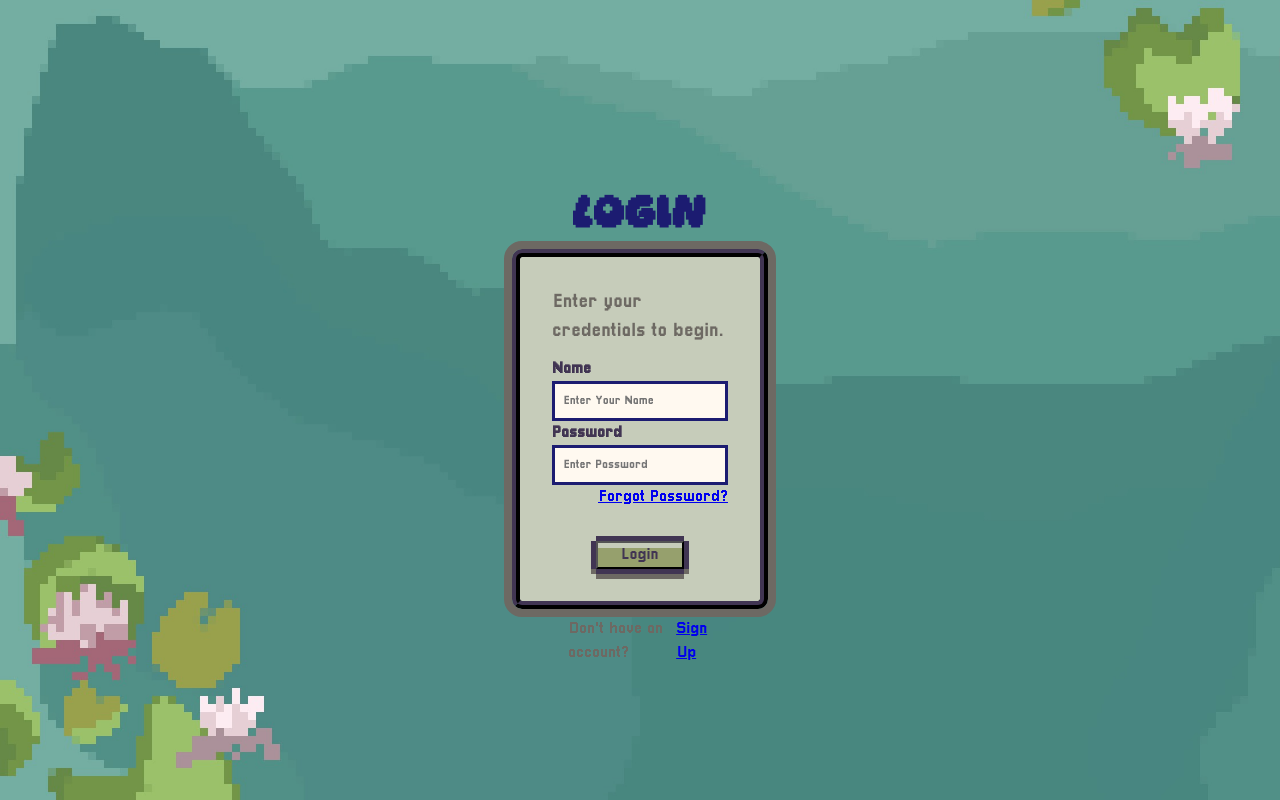
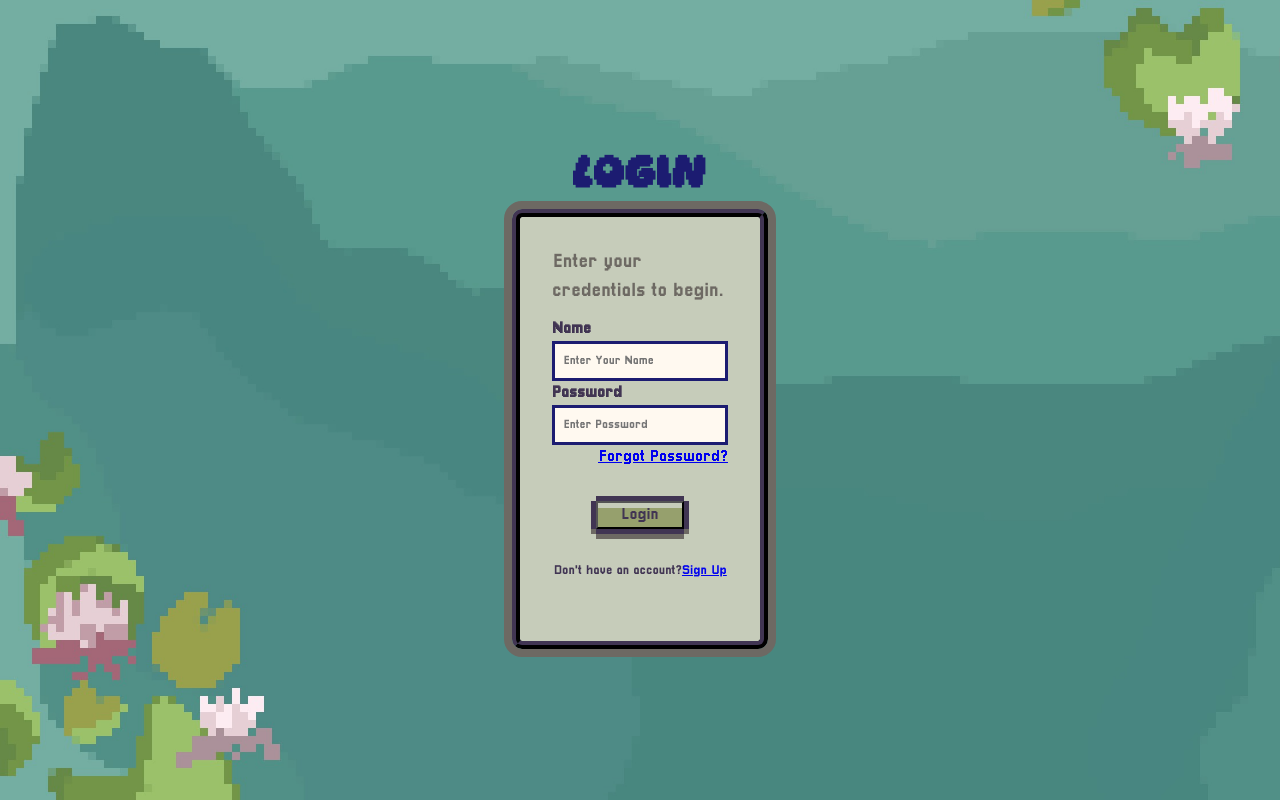
Before and after one commit to Andrea-Laserna/cmsc128-IndivProject_Laserna, a Flask app: page /login in a window 1280 px wide. Run offline with Flask 3, Linux system fonts and the light colour scheme.

Commit message:
password type input

```diff
--- a/flask-server/static/accounts.css
+++ b/flask-server/static/accounts.css
@@ -20,7 +20,7 @@ form .container{
     display: flex;
     flex-direction: column;
     width: 20vw;
-    height: 50vh;
+    height: 60vh;
     border: 0.5rem solid var(--blue);
     outline: 0.5rem solid var(--gray);
     border-style: ridge;
@@ -58,9 +58,8 @@ form .accountBtn {
 }
 
 form .container .askAccount{
+    font-size: 0.8rem;
     display: flex;
-    padding: 1rem;
-    gap: 5px;
     justify-content: center;
 }
 
--- a/flask-server/static/forgotpass.css
+++ b/flask-server/static/forgotpass.css
@@ -27,7 +27,7 @@ form .container{
     display: flex;
     flex-direction: column;
     width: 20vw;
-    height: 30vh;
+    height: 45vh;
     border: 0.5rem solid var(--blue);
     outline: 0.5rem solid var(--gray);
     border-style: ridge;
--- a/flask-server/static/login.css
+++ b/flask-server/static/login.css
@@ -20,7 +20,7 @@ form .container{
     display: flex;
     flex-direction: column;
     width: 20vw;
-    height: 45vh;
+    height: 55vh;
     border: 0.5rem solid var(--blue);
     outline: 0.5rem solid var(--gray);
     border-style: ridge;
@@ -58,14 +58,9 @@ form .accountBtn {
 }
 
 form .container .askAccount{
+    font-size: 0.8rem;
     display: flex;
-    padding: 1rem;
-    gap: 5px;
     justify-content: center;
-}
-
-form .container .askAccount p {
-    font-size: 1rem;
 }
 
 form .container .forgot_link {
--- a/flask-server/static/resetlink.css
+++ b/flask-server/static/resetlink.css
@@ -27,7 +27,7 @@
     display: flex;
     flex-direction: column;
     width: 20vw;
-    height: 30vh;
+    height: 40vh;
     border: 0.5rem solid var(--blue);
     outline: 0.5rem solid var(--gray);
     border-style: ridge;
--- a/flask-server/static/resetpass.css
+++ b/flask-server/static/resetpass.css
@@ -27,7 +27,7 @@ form .container{
     display: flex;
     flex-direction: column;
     width: 20vw;
-    height: 25vh;
+    height: 30vh;
     border: 0.5rem solid var(--blue);
     outline: 0.5rem solid var(--gray);
     border-style: ridge;
--- a/flask-server/templates/forgotpwd.html
+++ b/flask-server/templates/forgotpwd.html
@@ -9,7 +9,7 @@
 {% endblock %}
 
 {% block body %}
-<a href="/login">< Back</a>
+<a href="/login" class="back">< Back</a>
 <form action="/forgot_password" method="POST">
     <h1>Forgot Password</h1>
     <div class="container">
--- a/flask-server/templates/login.html
+++ b/flask-server/templates/login.html
@@ -18,15 +18,13 @@
         <input type="text" placeholder="Enter Your Name" name="name" required>
 
         <label for="password">Password</label>
-        <input type="text" placeholder="Enter Password" name="password" required>
+        <input type="password" placeholder="Enter Password" name="password" required>
         <a href="/forgot_password" class="forgot_link">Forgot Password?</a>
 
         <button type="submit" class="btn accountBtn">Login</button>
 
-
         <div class="askAccount askSignup">
-            <p>Don't have an account?</p>
-            <a href="/signup">Sign Up</a>
+            Don't have an account? <a href="/signup">Sign Up</a>
         </div>
     </div>
 </form>
--- a/flask-server/templates/signup.html
+++ b/flask-server/templates/signup.html
@@ -18,7 +18,7 @@
         <input type="text" placeholder="Enter Email" name="email" required>
 
         <label for="password">Password</label>
-        <input type="text" placeholder="Enter Password" name="password" required>
+        <input type="password" placeholder="Enter Password" name="password" required>
 
         <label for="name">Name</label>
         <input type="text" placeholder="Enter Your Name" name="name" required>
@@ -26,8 +26,7 @@
         <button type="submit" class="btn accountBtn">Sign Up</button>
 
         <div class="askAccount askLogin">
-            <p>Already have an account?</p>
-            <a href="/login">Login</a>
+            Already have an account? <a href="/login">Login</a>
         </div>
     </div>
 </form>
```
Also changed, not shown: tasks.db.
